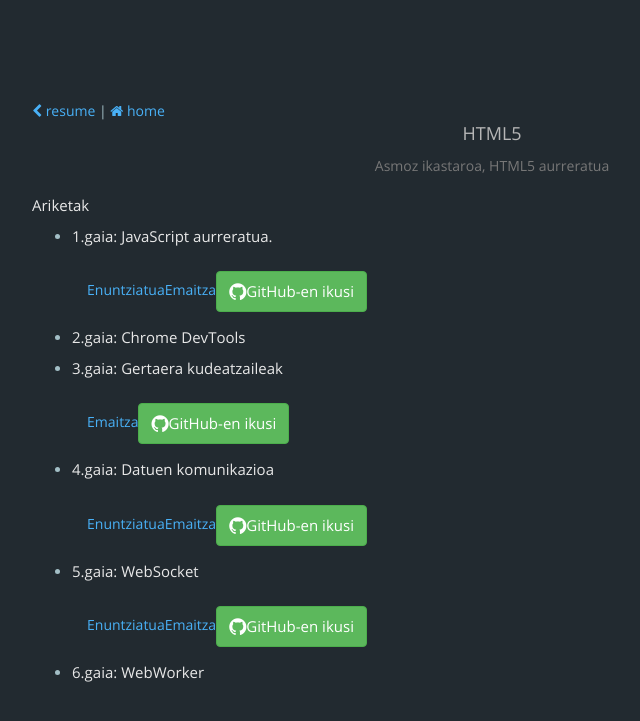
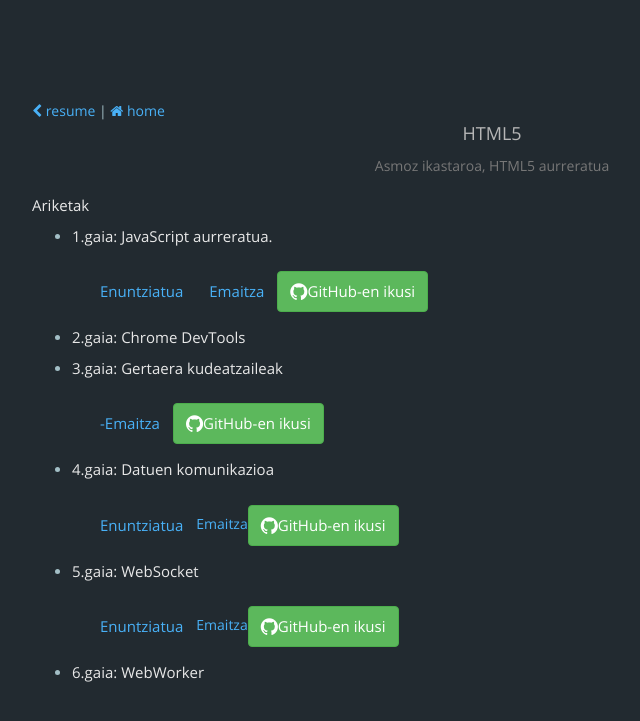
Before and after one commit to Bingentzio/bingentzio.github.io, a Jekyll site: the page built from projects.html, in a window 1280 px wide. Shown: the top 721 px of the page, without its empty margins (148-788 px from the left). Built offline with Jekyll 4.4.1, drawn with Linux system fonts in a browser that asks for light colours; nearby versions of some CDN libraries; comment, search, counter and statistics services are not loaded.

Commit message:
CSS aldaketak

```diff
--- a/projects.html
+++ b/projects.html
@@ -13,11 +13,11 @@
     <div>
     <h4>Ariketak</h4>
     <ul>
-      <li><h5>1.gaia: JavaScript aurreratua. </h5><ul id="menu"><li><a href="/proiektuak/1.gaia/1_gaia_ariketa_praktikoa.pdf" target="_blank">Enuntziatua</a></li><li><a href="/proiektuak/1.gaia/jokoa.html" target="_blank">Emaitza</a></li><li><a href="https://github.com/Bingentzio/HTML5_aurreratua_ariketak/tree/master/1.gaia" target="_blank" class="btn btn-success"><i class="fa fa-github fa-lg"></i>GitHub-en ikusi</a></li></ul></li>
+      <li><h5>1.gaia: JavaScript aurreratua. </h5><ul id="menu"><li class="btn"><a href="/proiektuak/1.gaia/1_gaia_ariketa_praktikoa.pdf" target="_blank">Enuntziatua</a></li><li class="btn"><a href="/proiektuak/1.gaia/jokoa.html" target="_blank">Emaitza</a></li><li><a href="https://github.com/Bingentzio/HTML5_aurreratua_ariketak/tree/master/1.gaia" target="_blank" class="btn btn-success"><i class="fa fa-github fa-lg"></i>GitHub-en ikusi</a></li></ul></li>
       <li><h5>2.gaia: Chrome DevTools </h5></li>
-      <li><h5>3.gaia: Gertaera kudeatzaileak </h5><ul id="menu"><li><a href="/proiektuak/3.gaia/index.html" target="_blank">Emaitza</a></li><li><a href="https://github.com/Bingentzio/HTML5_aurreratua_ariketak/tree/master/3.gaia" target="_blank" class="btn btn-success"><i class="fa fa-github fa-lg"></i>GitHub-en ikusi</a></li></ul></li>
-      <li><h5>4.gaia: Datuen komunikazioa</h5><ul id="menu"><li><a href="/proiektuak/4.gaia/4_json_ajax_ariketa_praktikoa.pdf" target="_blank">Enuntziatua</a></li><li><a href="/proiektuak/4.gaia/eguraldia.html" target="_blank">Emaitza</a></li><li><a href="https://github.com/Bingentzio/HTML5_aurreratua_ariketak/tree/master/4.gaia" target="_blank" class="btn btn-success"><i class="fa fa-github fa-lg"></i>GitHub-en ikusi</a></li></ul></li>
-      <li><h5>5.gaia: WebSocket</h5><ul id="menu"><li><a href="/proiektuak/5.gaia/5_websocketak_ariketa_praktikoa.pdf" target="_blank">Enuntziatua</a></li><li><a href="/proiektuak/5.gaia/websocketchat/frontend.html" target="_blank">Emaitza</a></li><li><a href="https://github.com/Bingentzio/HTML5_aurreratua_ariketak/tree/master/5.gaia" target="_blank" class="btn btn-success"><i class="fa fa-github fa-lg"></i>GitHub-en ikusi</a></li></ul></li>
+      <li><h5>3.gaia: Gertaera kudeatzaileak </h5><ul id="menu"><li class="btn"><a href="/proiektuak/3.gaia/index.html" target="_blank">-Emaitza</a></li><li><a href="https://github.com/Bingentzio/HTML5_aurreratua_ariketak/tree/master/3.gaia" target="_blank" class="btn btn-success"><i class="fa fa-github fa-lg"></i>GitHub-en ikusi</a></li></ul></li>
+      <li><h5>4.gaia: Datuen komunikazioa</h5><ul id="menu"><li class="btn"><a href="/proiektuak/4.gaia/4_json_ajax_ariketa_praktikoa.pdf" target="_blank">Enuntziatua</a></li><li class="botoia"><a href="/proiektuak/4.gaia/eguraldia.html" target="_blank">Emaitza</a></li><li><a href="https://github.com/Bingentzio/HTML5_aurreratua_ariketak/tree/master/4.gaia" target="_blank" class="btn btn-success"><i class="fa fa-github fa-lg"></i>GitHub-en ikusi</a></li></ul></li>
+      <li><h5>5.gaia: WebSocket</h5><ul id="menu"><li class="btn"><a href="/proiektuak/5.gaia/5_websocketak_ariketa_praktikoa.pdf" target="_blank">Enuntziatua</a></li><li class="botoia"><a href="/proiektuak/5.gaia/websocketchat/frontend.html" target="_blank">Emaitza</a></li><li><a href="https://github.com/Bingentzio/HTML5_aurreratua_ariketak/tree/master/5.gaia" target="_blank" class="btn btn-success"><i class="fa fa-github fa-lg"></i>GitHub-en ikusi</a></li></ul></li>
       <li><h5>6.gaia: WebWorker</h5><ul id="menu"><li></li><li></li></ul></li>
     </ul>
 </div>
```
